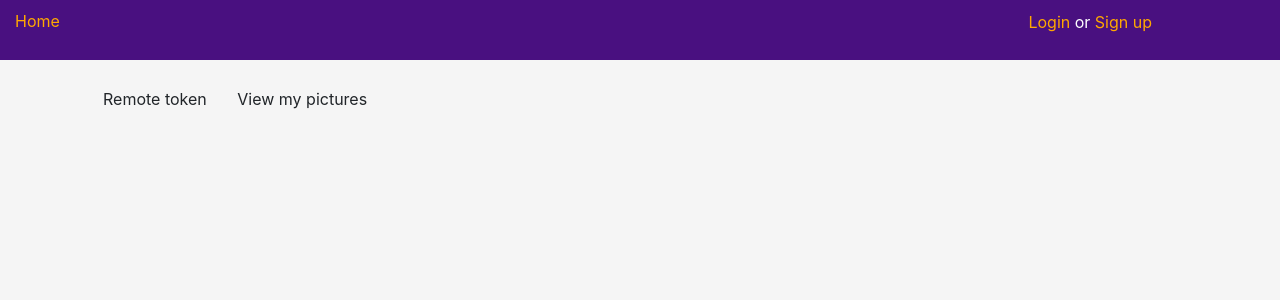
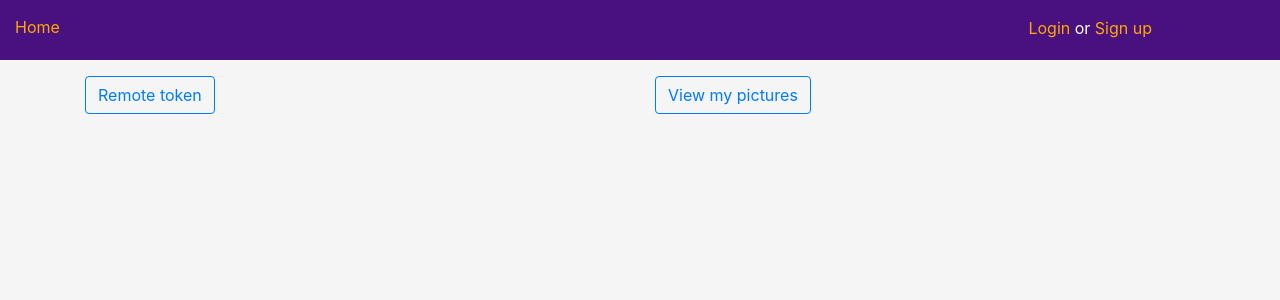
Before and after one commit to arisv/miuu, a Symfony app: template templates/manage_layout.html.twig in a window 1280 px wide. Shown: the top 300 px of the page. Run offline with Twig, Linux system fonts and the light colour scheme; the template is opened without the code that fills it: most values are stand-ins (such as "Sample title", 1, 10 or a date in 2020); style sheets or scripts are compiled from the project's sources; some libraries are stand-ins or nearby versions.

Commit message:
Token display, minor bugfixes

```diff
--- a/assets/css/app.css
+++ b/assets/css/app.css
@@ -37,6 +37,7 @@ body {
 }
 
 .header{
+    padding-top: 6px;
     height: 60px;
     background-color: #491080;
     color: white;
--- a/src/Controller/EndpointController.php
+++ b/src/Controller/EndpointController.php
@@ -101,9 +101,8 @@ class EndpointController extends AbstractController
     public function mirrorFileAction(Request $request, FileService $fileService, LoggerInterface $logger)
     {
         $user = $this->getUser();
-        if ($request->request->has('mirrorfile')) {
+        if ($request->request->has('mirrorfile') && $path = $request->request->get('mirrorfile')) {
             try {
-                $path = $request->request->get('mirrorfile');
                 $storedFile = $fileService->mirrorRemoteFile($path, $user);
                 return $this->render('uploadresult.html.twig', [
                     'file' => $storedFile
--- a/src/Entity/User.php
+++ b/src/Entity/User.php
@@ -151,7 +151,7 @@ class User implements UserInterface
     {
         $roles = ['ROLE_USER'];
         if ($this->role == self::ROLE_ADMIN) {
-            $role[] = 'ROLE_ADMIN';
+            $roles[] = 'ROLE_ADMIN';
         }
         return $roles;
     }
--- a/src/Service/FileService.php
+++ b/src/Service/FileService.php
@@ -136,7 +136,7 @@ class FileService
     public function mirrorRemoteFile($url, ?User $user)
     {
         $remoteSize = $this->queryRemoteFileSize($url);
-        if (!$remoteSize) {
+        if ($remoteSize < 1) {
             throw new \Exception("Unable to get filesize from remote target");
         }
         $maxFileSize = $_ENV['MAX_REMOTE_FILE_SIZE'];
@@ -155,6 +155,10 @@ class FileService
             0,
             true
         );
+
+        if(empty($uploadedFile) || !$uploadedFile->isValid()) {
+            throw new \Exception("Could not construct valid UploadedFile from remote file");
+        }
 
         return $this->addFileToStorage($uploadedFile, $user);
 
--- a/templates/manage_layout.html.twig
+++ b/templates/manage_layout.html.twig
@@ -1,18 +1,25 @@
 {% extends 'base_layout.html.twig' %}
 
 {% block title %}
-    My files - {{ userName }}
+    My files - {{ app.user.login }}
 {% endblock %}
 
 {% block maincontent %}
-    <div class="row">
-        <div class="col-md-offset-4 col-xs-8" id="managebuttons">
-            <a class="btn {{ page == 'token' ? 'btn-info' : 'btn-default' }}" href="/manage/mytoken" role="button">Remote token</a>
-            <a class="btn {{ page == 'mypics' ? 'btn-info' : 'btn-default' }}" href="/manage/mypics" role="button">View my pictures</a>
-            {% if app.isUserAdmin == true %}
-                <a class="btn {{ page == 'adminusers' ? 'btn-info' : 'btn-default' }}" href="/manage/admin/users" role="button">Admin control panel</a>
-            {% endif %}
+    <div class="row pt-3">
+        <div class="col-sm">
+            <a class="btn btn-outline-primary {{ page == 'token' ? 'active' : '' }}" href="/manage/mytoken" role="button">Remote token</a>
         </div>
+        <div class="col-sm">
+            <a class="btn btn-outline-primary {{ page == 'mypics' ? 'active' : '' }}" href="/manage/mypics" role="button">View my pictures</a>
+
+        </div>
+        {% if is_granted('ROLE_ADMIN') %}
+            <div class="col-sm">
+                <a class="btn btn-outline-primary {{ page == 'adminusers' ? 'active' : '' }}" href="/manage/admin/users" role="button">Admin control panel</a>
+
+            </div>
+        {% endif %}
+
     </div>
     {% block managecontent %}
     {% endblock %}
--- a/templates/uploadresult.html.twig
+++ b/templates/uploadresult.html.twig
@@ -10,7 +10,7 @@
             <div class="col-md-6 col-md-offset-3 col-xs-12">
                 <input class="form-control uploadControls" id="uploadResult" title="Here's your file!" value="{{ url('get_file_custom_url', {'customUrl': file.customUrl, 'fileExtension': file.originalExtension}) }}">
                 <button id="clipboardbtn" class="btn btn-success uploadControls clipbutton" data-clipboard-target="#uploadResult">
-                    <img src="/static/clippy.svg" alt="Copy to clipboard" width="15">
+                    <img src="{{ asset('static/clippy.svg') }}" alt="Copy to clipboard" width="15">
                 </button>
             </div>
         </div>
```
Also changed, not shown: src/Controller/WebController.php (+15 -1 lines), templates/manage_displaytoken.html.twig (+9 -2 lines).
